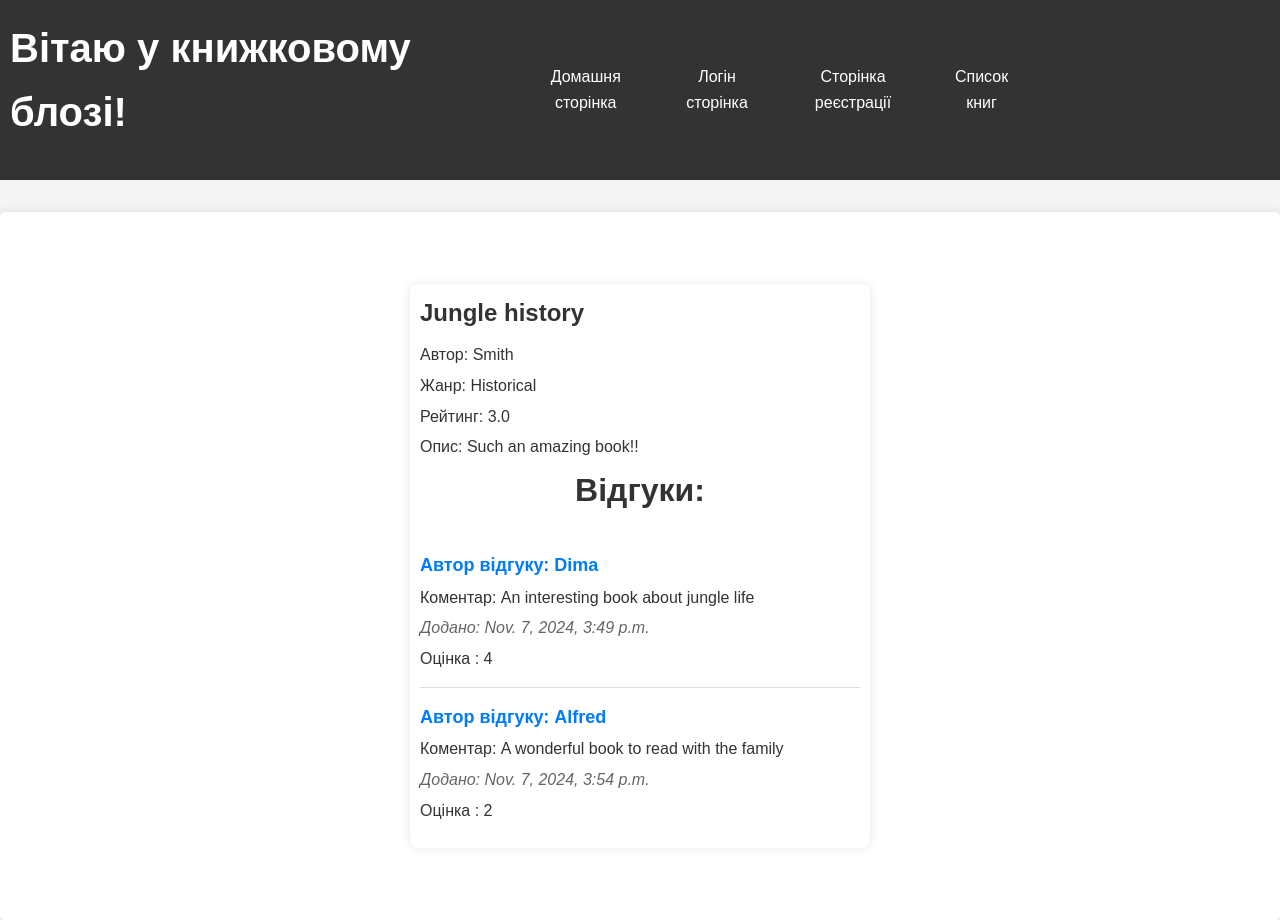
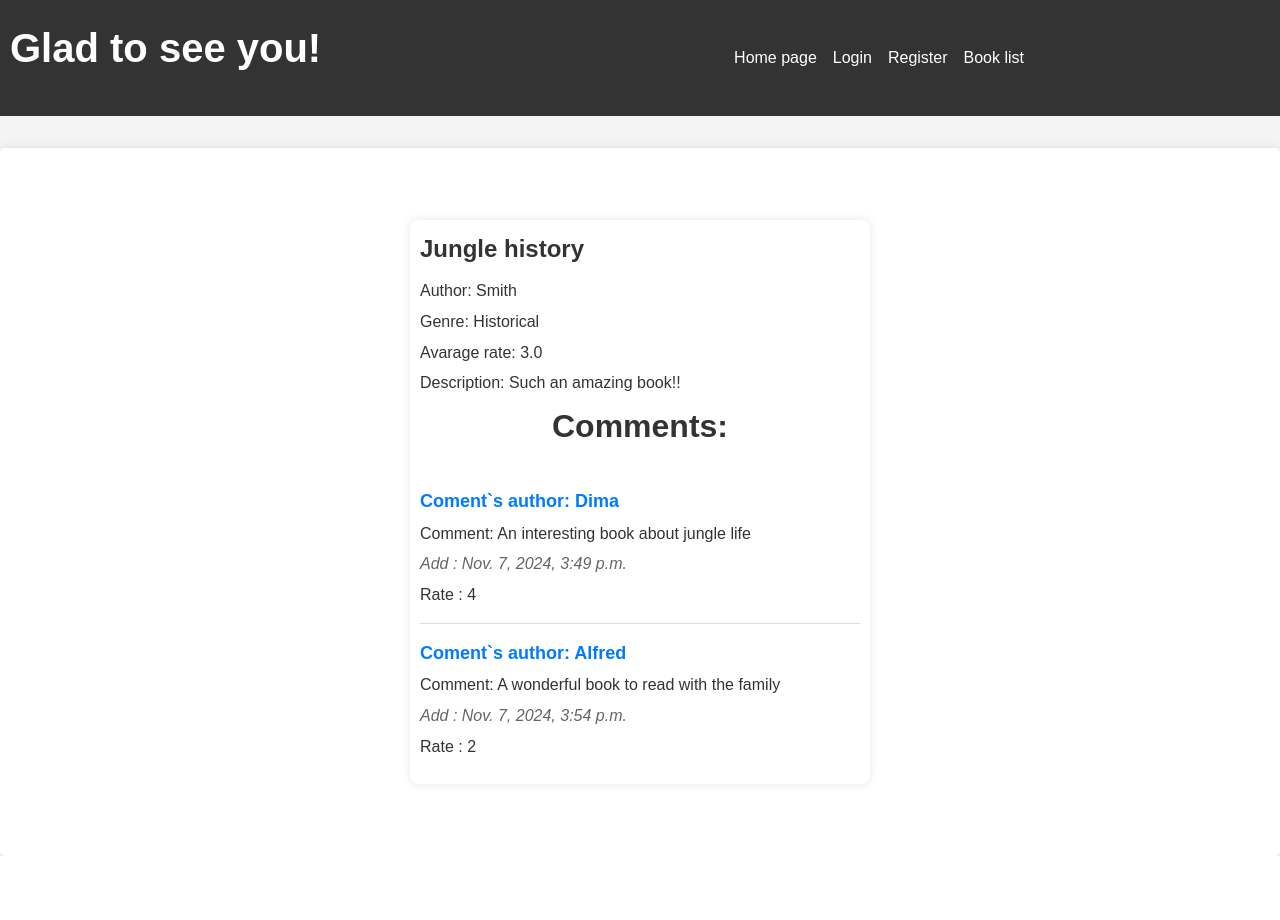
Before and after one commit to DimaGershchuk/BookBlog, a Django app: page /books/detail/7/ in a window 1280 px wide. After the commit the page ends 856 px from the top, so only its background shows below. Run offline with Django 5.2, Linux system fonts and the light colour scheme; data comes from the database, SQL or seed files in the repository; both versions use the stored data as it was after the commit.

Commit message:
New version

```diff
--- a/BookBlog/Books/forms.py
+++ b/BookBlog/Books/forms.py
@@ -4,7 +4,7 @@ from .models import Comments, Book, Author, Genre, Rating
 
 
 class CommentsForm(forms.ModelForm):
-    comment = forms.CharField(label='Коментар', widget=forms.TextInput(attrs={'class': 'form-input'}))
+    comment = forms.CharField(label='Comment', widget=forms.TextInput(attrs={'class': 'form-input'}))
 
     class Meta:
         model = Comments
@@ -12,7 +12,7 @@ class CommentsForm(forms.ModelForm):
 
 
 class EditRatingForm(forms.ModelForm):
-    rating = forms.IntegerField(label='Нова оцінка', widget=forms.NumberInput(attrs={'class': 'form-input'}), min_value=1, max_value=10)
+    rating = forms.IntegerField(label='New rate', widget=forms.NumberInput(attrs={'class': 'form-input'}), min_value=1, max_value=10)
 
     class Meta:
         model = Comments
@@ -21,7 +21,7 @@ class EditRatingForm(forms.ModelForm):
 
 class RatingForm(forms.ModelForm):
     rating = forms.IntegerField(
-        label='Оцінка',
+        label='Rate',
         widget=forms.NumberInput(attrs={'class': 'form-input'}),
         min_value=1,
         max_value=10
@@ -33,31 +33,31 @@ class RatingForm(forms.ModelForm):
 
 
 class BookForm(forms.ModelForm):
-    title = forms.CharField(label='Назва книги', widget=forms.TextInput(attrs={'class': 'form-input'}))
+    title = forms.CharField(label='Book name', widget=forms.TextInput(attrs={'class': 'form-input'}))
     author = forms.ModelChoiceField(
         queryset=Author.objects.all(),
-        label='Оберіть автора',
+        label='Select author',
         widget=forms.Select(attrs={'class': 'form-input'}),
         required=False
     )
     new_author = forms.CharField(
-        label='Або введіть нового автора',
+        label='Or put new author',
         widget=forms.TextInput(attrs={'class': 'form-input'}),
         required=False
     )
     genre = forms.ModelChoiceField(
         queryset=Genre.objects.all(),
-        label='Оберіть жанр',
+        label='Select genre',
         widget=forms.Select(attrs={'class': 'form-input'}),
         required=False
     )
     new_genre = forms.CharField(
-        label='Або введіть новий жанр',
+        label='Or put new genre',
         widget=forms.TextInput(attrs={'class': 'form-input'}),
         required=False
     )
 
-    description = forms.CharField(label='Опис книги', widget=forms.TextInput(attrs={'class': 'form-input'}))
+    description = forms.CharField(label='Boo description', widget=forms.TextInput(attrs={'class': 'form-input'}))
 
     class Meta:
         model = Book
@@ -73,7 +73,7 @@ class BookForm(forms.ModelForm):
 
         # Перевірка на обрання або створення нового автора
         if not author and not new_author:
-            raise ValidationError("Будь ласка, оберіть автора або введіть нового автора.")
+            raise ValidationError("Please selecr or create new author")
 
         # Вибір автора: існуючого або нового
         selected_author = author
@@ -82,11 +82,11 @@ class BookForm(forms.ModelForm):
 
         # Перевірка на дублювання книги з обраним або новим автором
         if Book.objects.filter(title=title, author=selected_author).exclude(pk=self.instance.pk).exists():
-            raise ValidationError("Книга з такою назвою і автором вже існує в каталозі.")
+            raise ValidationError("Book whith this name and author already exists")
 
         # Перевірка на обрання або створення нового жанру
         if not genre and not new_genre:
-            raise ValidationError("Будь ласка, оберіть жанр або введіть новий жанр.")
+            raise ValidationError("Please select or create new genre")
 
         return cleaned_data
 
--- a/BookBlog/Books/views.py
+++ b/BookBlog/Books/views.py
@@ -100,7 +100,7 @@ def create_book(request):
         form = BookForm(request.POST)
         if form.is_valid():
             book = form.save(commit=False)
-            book.created_by = request.user  # Зберігаємо автора публікації
+            book.created_by = request.user
             book.save()
             return redirect('book_detail', pk=book.pk)
     else:
--- a/BookBlog/templates/base.html
+++ b/BookBlog/templates/base.html
@@ -11,20 +11,20 @@
 <body>
     <header>
         <div class="header-content">
-            <h1>Вітаю у книжковому блозі!</h1>
+            <h1>Glad to see you!</h1>
             <nav>
                 <ul class="nav-links">
                     {% if user.is_authenticated %}
-                        <li class="welcome-text">Привіт, {{ user.username }}</li>
-                        <li><a href="{% url 'logout' %}">Вийти</a></li>
-                        <li><a href="{% url 'book_list' %}">Список книг</a></li>
-                        <li><a href="{% url 'create_book' %}">Додати книгу</a></li>
+                        <li class="welcome-text">Welcme, {{ user.username }}</li>
+                        <li><a href="{% url 'logout' %}">Exit</a></li>
+                        <li><a href="{% url 'book_list' %}">Book List</a></li>
+                        <li><a href="{% url 'create_book' %}">Add new bok</a></li>
 
                     {% else %}
-                        <li><a href="{% url 'home' %}">Домашня сторінка</a></li>
-                        <li><a href="{% url 'login' %}">Логін сторінка</a></li>
-                        <li><a href="{% url 'register' %}">Сторінка реєстрації</a></li>
-                        <li><a href="{% url 'book_list' %}">Список книг</a></li>
+                        <li><a href="{% url 'home' %}">Home page</a></li>
+                        <li><a href="{% url 'login' %}">Login</a></li>
+                        <li><a href="{% url 'register' %}">Register</a></li>
+                        <li><a href="{% url 'book_list' %}">Book list</a></li>
 
                     {% endif %}
                 </ul>
--- a/BookBlog/templates/books/book_detail.html
+++ b/BookBlog/templates/books/book_detail.html
@@ -1,58 +1,58 @@
 {% extends 'base.html' %}
 
-{% block title %}Деталі книги{% endblock %}
+{% block title %}Book details{% endblock %}
 
 {% block content %}
     <div class="book-detail">
         <h1>{{ book.title }}</h1>
-        <p>Автор: {{ book.author.name }}</p>
-        <p>Жанр: {{ book.genre.name }}</p>
-        <p>Рейтинг: {{ book.average_rating }}</p>
-        <p>Опис: {{ book.description }}</p>
+        <p>Author: {{ book.author.name }}</p>
+        <p>Genre: {{ book.genre.name }}</p>
+        <p>Avarage rate: {{ book.average_rating }}</p>
+        <p>Description: {{ book.description }}</p>
 
-      <h2>Відгуки:</h2>
+      <h2>Comments:</h2>
         {% if reviews_with_ratings %}
             <ul>
                 {% for item in reviews_with_ratings %}
                     <li>
-                        <p><strong>Автор відгуку: {{ item.review.author.username }}</strong></p>
-                        <p>Коментар: {{ item.review.comment }}</p>
-                        <p><em>Додано: {{ item.review.created_at }}</em></p>
+                        <p><strong>Coment`s author: {{ item.review.author.username }}</strong></p>
+                        <p>Comment: {{ item.review.comment }}</p>
+                        <p><em>Add : {{ item.review.created_at }}</em></p>
 
                         {% if item.rating %}
-                            <p>Оцінка : {{ item.rating.rating }}</p>
+                            <p>Rate : {{ item.rating.rating }}</p>
                             {% if item.review.author == user %}
-                                <a href="{% url 'edit_rating' item.rating.pk %}">Редагувати оцінку</a>
+                                <a href="{% url 'edit_rating' item.rating.pk %}">Edit rate</a>
                             {% endif %}
                         {% else %}
-                            <p>Цей користувач ще не оцінив цю книгу.</p>
+                            <p>This user has not yet rated this book.</p>
                         {% endif %}
                     </li>
                 {% endfor %}
             </ul>
         {% else %}
-            <p>Немає відгуків.</p>
+            <p>There are no reviews.</p>
         {% endif %}
 
 
 
         {% if user.is_authenticated %}
-            <h2>Залишити відгук:</h2>
+            <h2>Leave a review:</h2>
             <form method="post">
                 {% csrf_token %}
                 {{ comments_form.as_p }}
-                <button type="submit">Додати відгук</button>
+                <button type="submit">Add review</button>
             </form>
 
-            <h2>Оцінити книгу:</h2>
+            <h2>Rate book:</h2>
             <form method="post">
                 {% csrf_token %}
                 {{ rating_form.as_p }}
-                <button type="submit">Оцінити</button>
+                <button type="submit">Rate</button>
             </form>
 
             <!-- Редагування книги -->
-            <a href="{% url 'update_book' pk=book.pk %}">Редагувати книгу</a>
+            <a href="{% url 'update_book' pk=book.pk %}">Edit book</a>
         {% endif %}
     </div>
 {% endblock %}
--- a/BookBlog/templates/books/book_form.html
+++ b/BookBlog/templates/books/book_form.html
@@ -4,12 +4,12 @@
 
 {% block content %}
     <div class="add-form">
-        <h1>{% if form.instance.pk %}Редагувати{% else %} Додати{% endif %} книгу</h1>
+        <h1>{% if form.instance.pk %}Edit{% else %} Add{% endif %} book</h1>
         <form method="post">
             {% csrf_token %}
             {{ form.as_p }}
-            <button type="submit">Зберегти</button>
+            <button type="submit">Save</button>
         </form>
-        <a href="{% url 'book_list' %}">Повернутись до списку книг</a>
+        <a href="{% url 'book_list' %}">Back to book list</a>
     </div>
 {% endblock %}
--- a/BookBlog/templates/books/edit_rating.html
+++ b/BookBlog/templates/books/edit_rating.html
@@ -1,13 +1,13 @@
 {% extends 'base.html' %}
 
-{% block title %}Редагувати оцінку{% endblock %}
+{% block title %}Edit rate{% endblock %}
 
 {% block content %}
-    <h1>Редагувати оцінку</h1>
+    <h1>Edit rate</h1>
 
     <form method="POST">
         {% csrf_token %}
         {{ form.as_p }}
-        <button type="submit">Зберегти</button>
+        <button type="submit">Save</button>
     </form>
 {% endblock %}
--- a/BookBlog/templates/registration/login.html
+++ b/BookBlog/templates/registration/login.html
@@ -1,13 +1,13 @@
 {% extends 'base.html' %}
 
-{% block title %}Авторизація{% endblock %}
+{% block title %}Authorisation{% endblock %}
 
 {% block content %}
-    <h2>Авторизація користувача</h2>
+    <h2>Authorisation</h2>
     <form method="POST">
         {% csrf_token %}
         {{ form.as_p }}
-        <button type="submit" class="login_btn">Увійти</button>
+        <button type="submit" class="login_btn">Login</button>
     </form>
 
 {% endblock %}
--- a/BookBlog/templates/registration/register.html
+++ b/BookBlog/templates/registration/register.html
@@ -1,13 +1,13 @@
 {% extends 'base.html' %}
 
-{% block title %}Реєстрація{% endblock %}
+{% block title %}Registration{% endblock %}
 
 {% block content %}
-    <h2>Зареєструватись</h2>
+    <h2>Register</h2>
     <form method="POST">
         {% csrf_token %}
         {{ form.as_p }}
-        <button type="submit" class="register_btn">Зареєструватись</button>
+        <button type="submit" class="register_btn">Register</button>
     </form>
 
 {% endblock %}
```
Also changed, not shown: BookBlog/Users/forms.py (+7 -7 lines), BookBlog/templates/books/book_list.html (+18 -12 lines), BookBlog/templates/home_page.html (+5 -5 lines), BookBlog/db.sqlite3.
